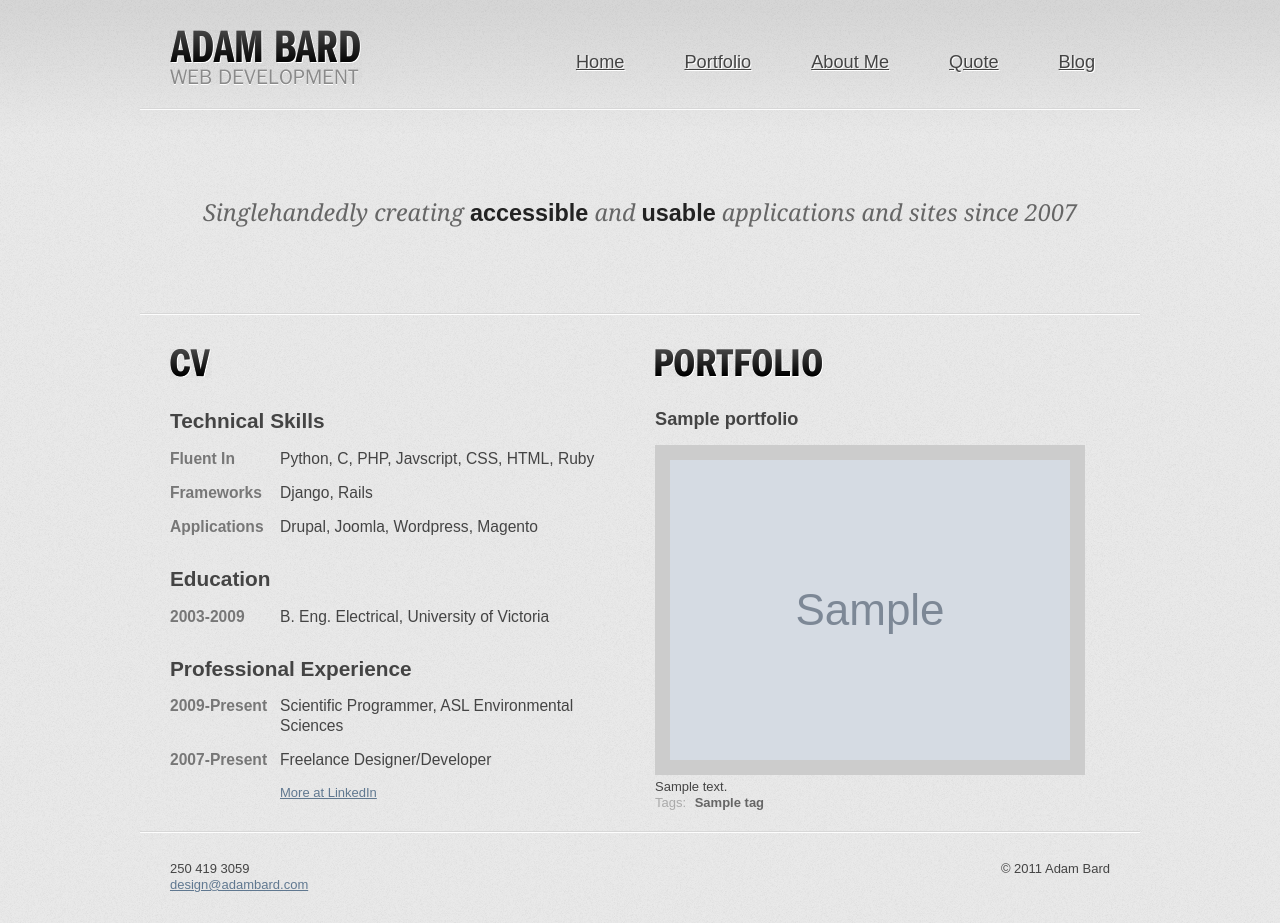
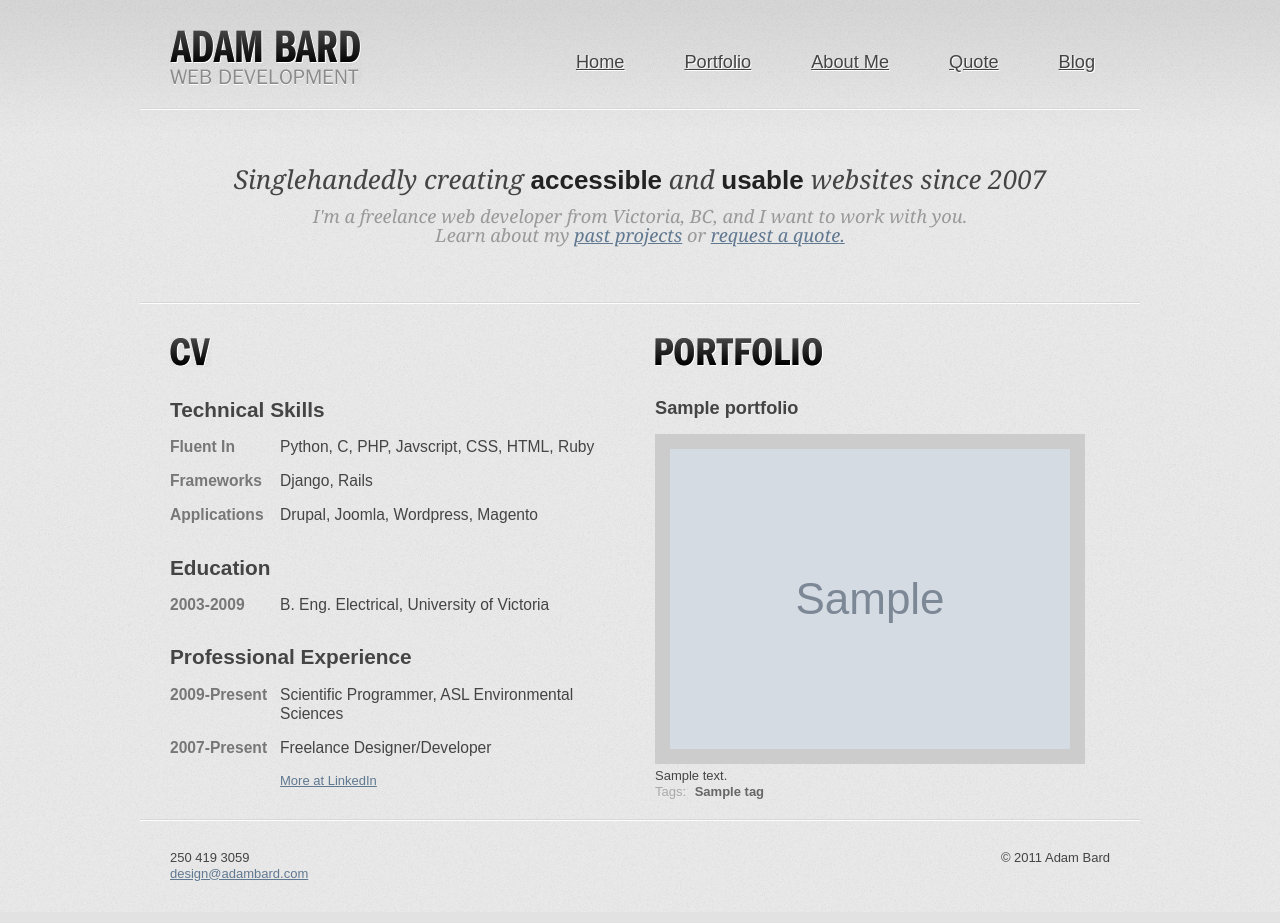
Before and after one commit to adambard/Freelance-Website, a Django app: template templates/core/index.html in a window 1280 px wide. After the commit the page ends 881 px from the top, so only its background shows below. Run offline with Django 3.2, Linux system fonts and the light colour scheme; the template is opened without the code that fills it: most values are stand-ins (such as "Sample title", 1, 10 or a date in 2020); grey boxes marked "Sample" are stand-in pictures; parts of the project's set-up code (start-up, migrations or seed data) failed here and were passed over; some libraries are stand-ins or nearby versions.

Commit message:
Added SEO-y copy to the call to action.

```diff
--- a/media/css/style.css
+++ b/media/css/style.css
@@ -312,14 +312,26 @@ header nav ul li a:hover {
 	background: transparent url('../images/seperator.png') repeat-x bottom left;
 }
 
-#showcase p{
+#showcase h2,
+#showcase h3{
+	margin-top: 0px;
 	font-family: georgia;
-	font-size: 1.8em;
+	font-size: 2em;
+	margin-bottom: 0.7em;
+	line-height: 0.7em;
 	font-style: italic;
-	color: #666;
+	color: #444;
+	font-weight: normal;
+}
+#showcase h3{
+	font-size: 1.4em;
+	line-height: 1em;
+	margin: 1em 0px;
+	margin-bottom: 0px;
+	color: #999;
 }
 
-#showcase p strong{
+#showcase h2 strong{
 	font-family: arial;
 	font-weight: bold;
 	font-style: normal;
--- a/templates/core/index.html
+++ b/templates/core/index.html
@@ -3,7 +3,8 @@
 
 {% block content %}
 <div id="showcase">
-		<p>Singlehandedly creating <strong>accessible</strong> and <strong>usable</strong> applications and sites since 2007</p>
+	<h2>Singlehandedly creating <strong>accessible</strong> and <strong>usable</strong> websites since 2007</h2>
+	<h3>I'm a freelance web developer from Victoria, BC, and I want to work with you.  <br />Learn about my <a href="/portfolio/">past projects</a> or <a href="/contact_form/">request a quote.</a></h3>
 </div>
 <div class="columns">
 	<div id="cv" class="left column">
```
